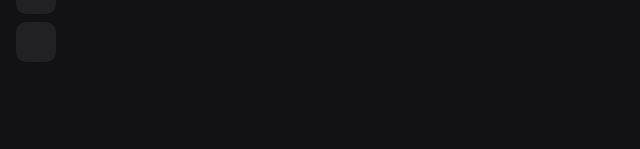
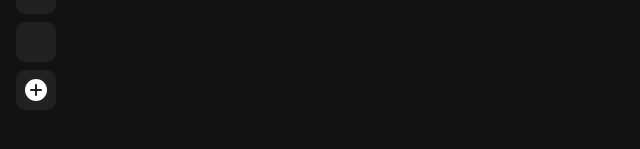
Before and after one commit to LuisMeirelles/clone-discord, an Angular app: page / in a window 1280 px wide. Shown: the part 235-384 px from the top of the page, without its empty margins (0-640 px from the left). Built offline with nearby package versions, Linux system fonts and the light colour scheme.

Commit message:
feat: cria componentes de ícones específicos e substitui uso genérico no Sidebar

```diff
--- /dev/null
+++ b/src/app/layout/icons/circle-plus-icon/circle-plus-icon.html
@@ -0,0 +1,22 @@
+<svg
+  aria-hidden="true"
+  role="img"
+  xmlns="http://www.w3.org/2000/svg"
+  width="24"
+  height="24"
+  fill="none"
+  viewBox="0 0 24 24"
+>
+  <circle
+    cx="12"
+    cy="12"
+    r="10"
+    fill="transparent"
+  ></circle>
+  <path
+    fill="currentColor"
+    fill-rule="evenodd"
+    d="M12 23a11 11 0 1 0 0-22 11 11 0 0 0 0 22Zm0-17a1 1 0 0 1 1 1v4h4a1 1 0 1 1 0 2h-4v4a1 1 0 1 1-2 0v-4H7a1 1 0 1 1 0-2h4V7a1 1 0 0 1 1-1Z"
+    clip-rule="evenodd"
+  ></path>
+</svg>
--- /dev/null
+++ b/src/app/layout/icons/discord-logo/discord-logo.html
@@ -0,0 +1,14 @@
+<svg
+  aria-hidden="true"
+  role="img"
+  xmlns="http://www.w3.org/2000/svg"
+  width="24"
+  height="24"
+  fill="none"
+  viewBox="0 0 24 24"
+>
+  <path
+    fill="currentColor"
+    d="M19.73 4.87a18.2 18.2 0 0 0-4.6-1.44c-.21.4-.4.8-.58 1.21-1.69-.25-3.4-.25-5.1 0-.18-.41-.37-.82-.59-1.2-1.6.27-3.14.75-4.6 1.43A19.04 19.04 0 0 0 .96 17.7a18.43 18.43 0 0 0 5.63 2.87c.46-.62.86-1.28 1.2-1.98-.65-.25-1.29-.55-1.9-.92.17-.12.32-.24.47-.37 3.58 1.7 7.7 1.7 11.28 0l.46.37c-.6.36-1.25.67-1.9.92.35.7.75 1.35 1.2 1.98 2.03-.63 3.94-1.6 5.64-2.87.47-4.87-.78-9.09-3.3-12.83ZM8.3 15.12c-1.1 0-2-1.02-2-2.27 0-1.24.88-2.26 2-2.26s2.02 1.02 2 2.26c0 1.25-.89 2.27-2 2.27Zm7.4 0c-1.1 0-2-1.02-2-2.27 0-1.24.88-2.26 2-2.26s2.02 1.02 2 2.26c0 1.25-.88 2.27-2 2.27Z"
+  ></path>
+</svg>
--- a/src/app/layout/icons/icon.html
+++ /dev/null
@@ -1,15 +0,0 @@
-<svg
-  aria-hidden="true"
-  role="img"
-  xmlns="http://www.w3.org/2000/svg"
-  [attr.width]="size()"
-  [attr.height]="size()"
-  fill="none"
-  [attr.viewBox]="`0 0 ${size()} ${size()}`"
->
-  <path
-    fill="currentColor"
-    [attr.d]="path()"
-    class=""
-  ></path>
-</svg>
--- a/src/app/layout/icons/icon.ts
+++ b/src/app/layout/icons/icon.ts
@@ -1,15 +1,2 @@
-import { Component, computed, input } from '@angular/core';
-import { IconName, ICONS } from './icons';
-
-@Component({
-  imports: [],
-  selector: 'app-icon',
-  styleUrl: './icon.scss',
-  templateUrl: './icon.html',
-})
 export class Icon {
-  name = input.required<IconName>();
-  size = input<number>(24);
-
-  protected path = computed(() => ICONS[this.name()]);
 }
--- a/src/app/layout/icons/icons.ts
+++ /dev/null
@@ -1,6 +0,0 @@
-export const ICONS = {
-  logoDiscord:
-    'M19.73 4.87a18.2 18.2 0 0 0-4.6-1.44c-.21.4-.4.8-.58 1.21-1.69-.25-3.4-.25-5.1 0-.18-.41-.37-.82-.59-1.2-1.6.27-3.14.75-4.6 1.43A19.04 19.04 0 0 0 .96 17.7a18.43 18.43 0 0 0 5.63 2.87c.46-.62.86-1.28 1.2-1.98-.65-.25-1.29-.55-1.9-.92.17-.12.32-.24.47-.37 3.58 1.7 7.7 1.7 11.28 0l.46.37c-.6.36-1.25.67-1.9.92.35.7.75 1.35 1.2 1.98 2.03-.63 3.94-1.6 5.64-2.87.47-4.87-.78-9.09-3.3-12.83ZM8.3 15.12c-1.1 0-2-1.02-2-2.27 0-1.24.88-2.26 2-2.26s2.02 1.02 2 2.26c0 1.25-.89 2.27-2 2.27Zm7.4 0c-1.1 0-2-1.02-2-2.27 0-1.24.88-2.26 2-2.26s2.02 1.02 2 2.26c0 1.25-.88 2.27-2 2.27Z',
-};
-
-export type IconName = keyof typeof ICONS;
--- a/src/app/layout/sidebar/sidebar-item/sidebar-item.scss
+++ b/src/app/layout/sidebar/sidebar-item/sidebar-item.scss
@@ -11,6 +11,11 @@
 
   transition: background-color 0.3s;
 
+  display: flex;
+
+  justify-content: center;
+  align-items: center;
+
   &:hover,
   &:focus-visible {
     background-color: #5865f2;
--- a/src/app/layout/sidebar/sidebar.html
+++ b/src/app/layout/sidebar/sidebar.html
@@ -1,12 +1,16 @@
-<app-sidebar-item tabindex="1">
-  <app-icon name="logoDiscord" />
+<app-sidebar-item tabindex="0">
+  <app-discord-logo />
 </app-sidebar-item>
 
 @if (servers$ | async; as servers) {
   @for (server of servers; track server.id) {
     <app-sidebar-item
       [title]="server.name"
-      [tabIndex]="$index + 2"
+      tabindex="0"
     />
   }
 }
+
+<app-sidebar-item tabindex="0">
+  <app-circle-plus-icon />
+</app-sidebar-item>
--- a/src/app/layout/sidebar/sidebar.scss
+++ b/src/app/layout/sidebar/sidebar.scss
@@ -9,11 +9,6 @@
   & > app-sidebar-item:first-child {
     position: relative;
     margin-bottom: 9px;
-
-    display: flex;
-
-    justify-content: center;
-    align-items: center;
 
     &::after {
       position: absolute;
--- a/src/app/layout/sidebar/sidebar.ts
+++ b/src/app/layout/sidebar/sidebar.ts
@@ -4,10 +4,11 @@ import { ServersApi } from '../../servers/servers-api';
 import { Server } from '../../servers/server';
 import { Observable } from 'rxjs';
 import { AsyncPipe } from '@angular/common';
-import { Icon } from '../icons/icon';
+import { DiscordLogo } from '../icons/discord-logo/discord-logo';
+import { CirclePlusIcon } from '../icons/circle-plus-icon/circle-plus-icon';
 
 @Component({
-  imports: [SidebarItem, AsyncPipe, Icon],
+  imports: [SidebarItem, AsyncPipe, DiscordLogo, CirclePlusIcon],
   selector: 'app-sidebar',
   styleUrl: './sidebar.scss',
   templateUrl: './sidebar.html',
```
Also changed, not shown: src/app/layout/icons/circle-plus-icon/circle-plus-icon.ts (added, +9 -0 lines), src/app/layout/icons/discord-logo/discord-logo.ts (added, +9 -0 lines).
